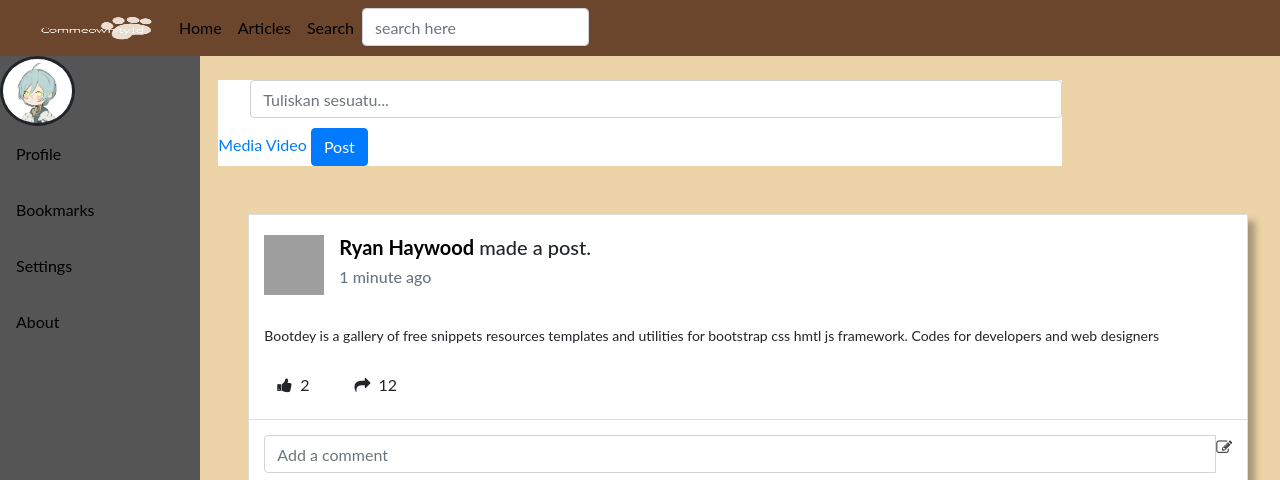
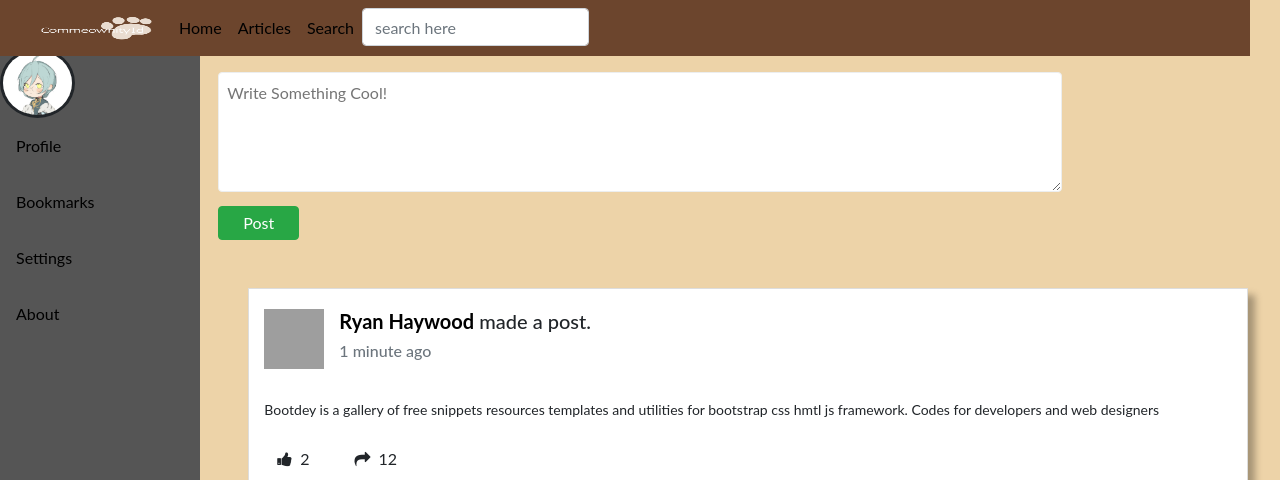
Before and after one commit to putrin1012/Commeownityid, a PHP site: page /_index.php in a window 1280 px wide. Shown: the top 480 px of the page. Run offline with PHP 8.4, Linux system fonts and the light colour scheme; some libraries are stand-ins or nearby versions; grey boxes are pictures that could not be loaded.

Commit message:
no message

```diff
--- a/Header.php
+++ b/Header.php
@@ -2,10 +2,21 @@
 <html>
 <head>
 <style>
+
+#navbar {
+  overflow: hidden;
+  background-color: #f1f1f1;
+  padding: 90px 10px;
+   /* Sticky/fixed navbar */
+  width: 100%;
+  top: 0; /* At the top */
+
+}
 /* Modify the background color */
 
 .navbar-custom {
     background-color: #6C452D;
+
 }
 /* Modify brand and text color */
 
@@ -22,7 +33,7 @@
 
 
    <div class="row">
-     <div class="col">
+     <div class="col" style="position: fixed;z-index: 99;">
 
        <nav class="navbar navbar-expand-lg navbar-custom">
          <div class="container-fluid">
@@ -53,3 +64,5 @@
       </nav>
     </div>
   </div>
+
+</br></br>
--- a/NewPost.php
+++ b/NewPost.php
@@ -1,14 +1,29 @@
-<div id="post", style="max-width: 1000px;background-color: #FFFFFF">
-  <div>
-  </div>
-  <form class="d-flex" role="search">
-    <a class="nav-link" href="index.php"></a>
-  </br></br>
-    <input class="form-control me-2" type="search" placeholder="Tuliskan sesuatu...">
-  </form>
+<html>
+<head>
+<meta name="viewport" content="width=device-width, initial-scale=1.0">
+<style>
+.profile-tabs-content .tab-pane {
+    padding: 1.5rem;
+}
 
-
-
-  <a href="">Media </a><a href="">Video</a><span style="color: #999;">
-<button type="submit" class="btn btn-primary">Post</button>
-  </div>
+.post-editor .post-field {
+    width: 100%;
+    height: 120px;
+    resize: vertical;
+    border-radius: .25rem;
+    margin-bottom: .5rem;
+    padding: .5rem;
+    border-color: #eceeef
+}
+</style>
+</head>
+<body>
+<div class="tab-pane active" id="profile-overview" role="tabpanel">
+<div class="post-editor">
+    <textarea name="post-field" id="post-field" class="post-field" placeholder="Write Something Cool!"></textarea>
+    <div class="d-flex">
+        <button class="btn btn-success px-4 py-1">Post</button>
+    </div>
+</div>
+</div>
+<html>
```
